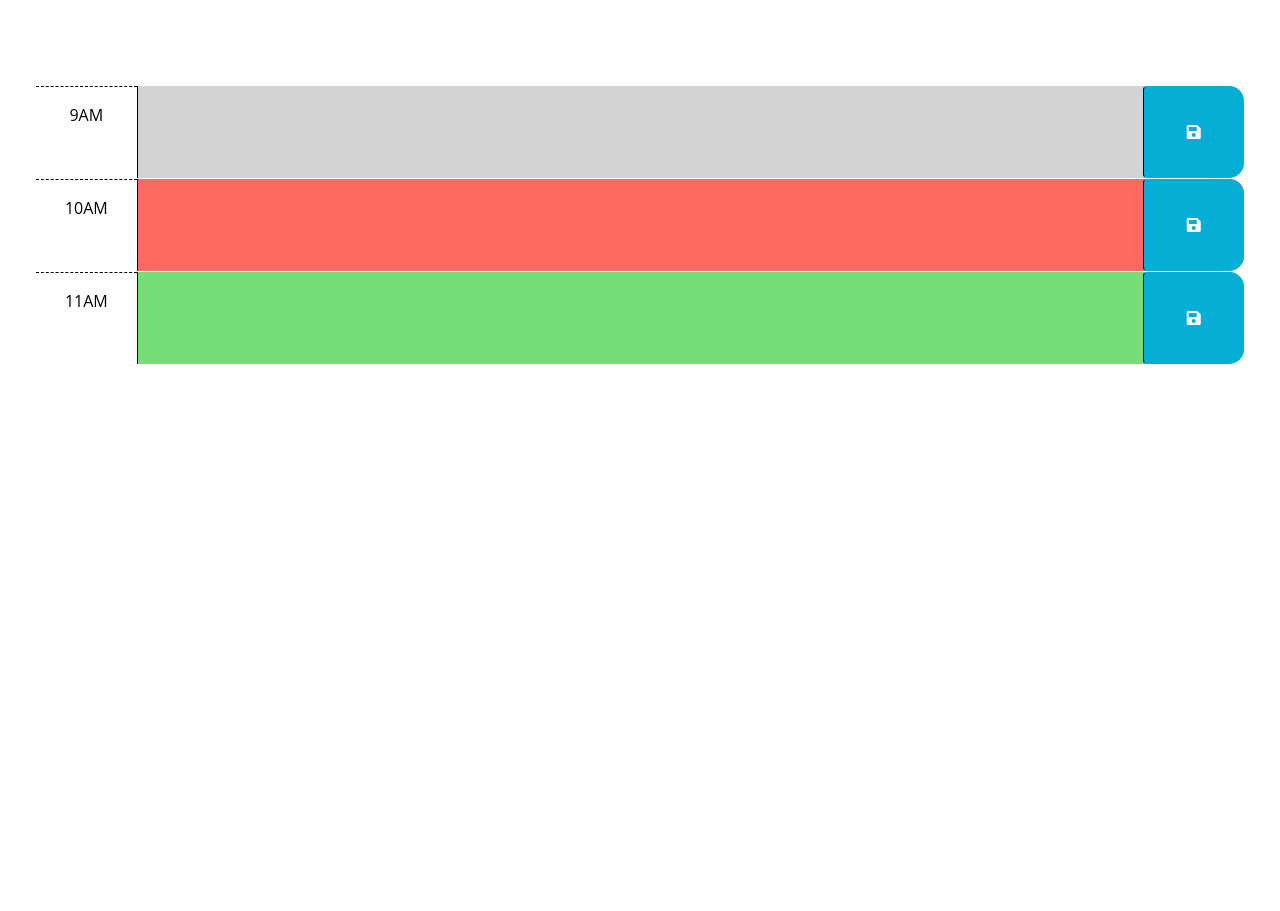
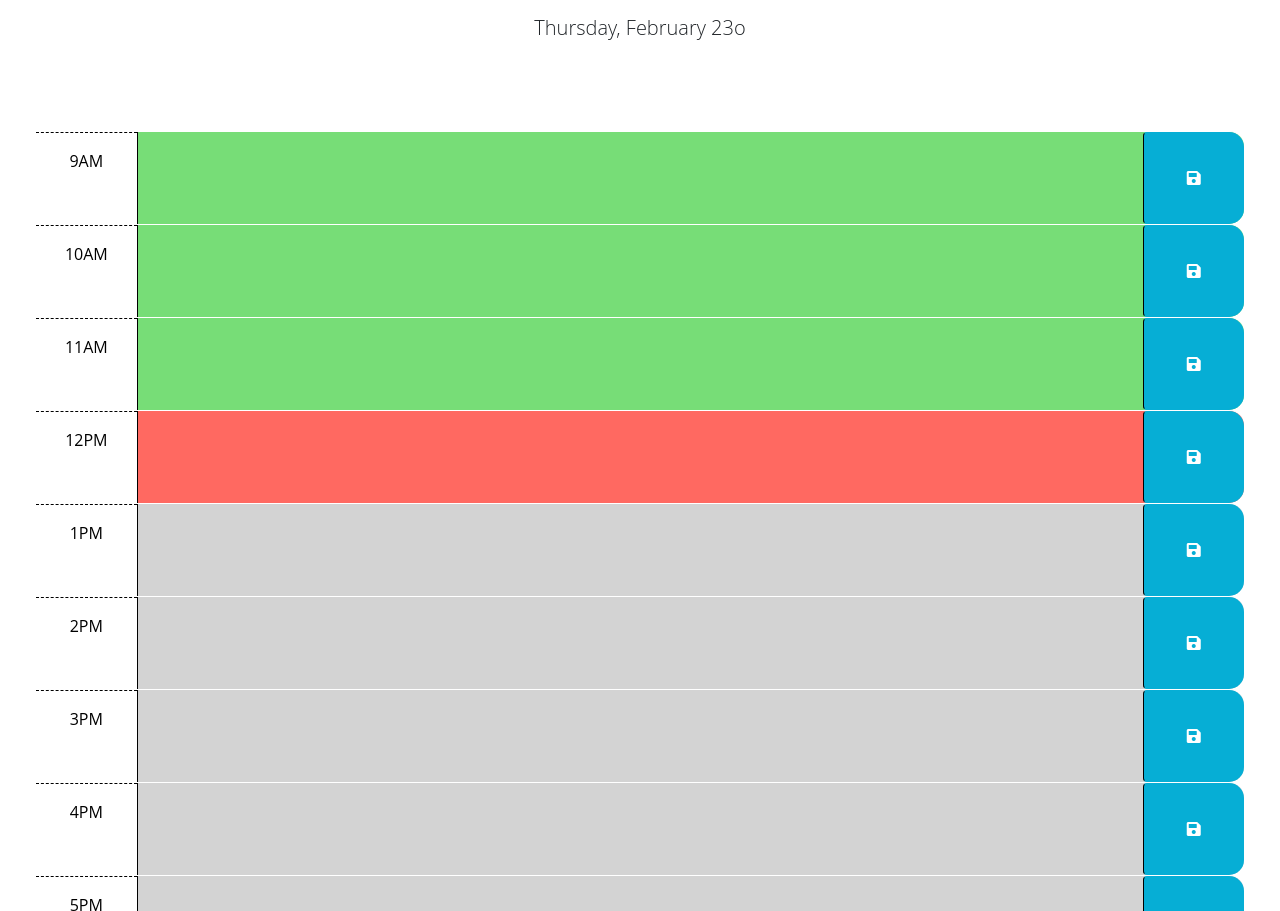
Before and after one commit to JaminHLO/daily-planner, a plain HTML site: page index.html in a window 1280 px wide. Shown: the part 166-1077 px from the top of the page. Before the commit the page ends 800 px from the top, so only its background shows below. Drawn offline with nearby package versions, Linux system fonts and the light colour scheme; files that its build step writes are made by us from their sources.

Commit message:
created mostly correct date and highlight color functionality

```diff
--- a/assets/css/style.css
+++ b/assets/css/style.css
@@ -1,6 +1,10 @@
 body {
   font-family: 'Open Sans', sans-serif;
   font-size: 16px;
+}
+
+header {
+  text-align: center;
 }
 
 textarea {
--- a/assets/js/script.js
+++ b/assets/js/script.js
@@ -1,6 +1,9 @@
 // Wrap all code that interacts with the DOM in a call to jQuery to ensure that
 // the code isn't run until the browser has finished rendering all the elements
 // in the html.
+var currentDayElem = $('#currentDay');
+// var dailyPlannerElem = $('#daily-planner');
+
 $(function () {
   // TODO: Add a listener for click events on the save button. This code should
   // use the id in the containing time-block as a key to save the user input in
@@ -21,3 +24,60 @@ $(function () {
   //
   // TODO: Add code to display the current date in the header of the page.
 });
+
+//display current state of planner
+function displayPlanner (plannerEntries) {
+  const workHoursArray = ["hour-9", "hour-10","hour-11","hour-12","hour-13","hour-14","hour-15","hour-16","hour-17"];
+  $.each(workHoursArray, function(index, hour) {
+    var curPlannerElem = $("#"+`${hour}`);
+    // var curHour =  dayjs().format('H');
+    var curHour = 12;
+    console.log("at", `${index}`, "the id is", "#"+`${hour}`);
+    console.log("the hour is", curHour);
+    if ((curHour-9) < `${index}`) {
+      console.log("hasn't happened yet");
+      curPlannerElem.removeClass();
+      curPlannerElem.addClass('row time-block past');
+    } else if ((curHour-9) == `${index}`) {
+      console.log("happening now");
+      curPlannerElem.removeClass();
+      curPlannerElem.addClass('row time-block present');
+    } else {
+      console.log ("happening in future");
+      curPlannerElem.removeClass();
+      curPlannerElem.addClass('row time-block future');
+    }
+    //if plannerEntries has content for this hour, load into textarea
+  });
+}
+
+//load planner entries
+function loadPlannerEntries () {
+  var dailyPlanner = localStorage.getItem('daily-planner');
+  if (dailyPlanner) {
+    dailyPlanner = JSON.parse(dailyPlanner);
+  }
+  else {
+    dailyPlanner = [];
+    console.log("nothing in localStorage for daily-planner");
+  }
+  return dailyPlanner;
+}
+
+function init () {
+  //do stuff
+  console.log("inside init");
+  //set current day
+  // const advancedFormat = require('dayjs/plugin/advancedFormat');
+  // dayjs.extend(advancedFormat);
+  let currentTime = dayjs().format('dddd, MMMM Do');
+  console.log(currentTime);
+  currentDayElem.text(currentTime);
+
+  //load entries and return daily planner
+  var plannerEntries = loadPlannerEntries ();
+  displayPlanner(plannerEntries);
+
+}
+
+init ();
--- a/index.html
+++ b/index.html
@@ -20,17 +20,17 @@
       href="https://fonts.googleapis.com/css2?family=Fira+Sans:wght@400;700&display=swap"
       rel="stylesheet"
     />
-    <link rel="stylesheet" href="style.css" />
+    <link rel="stylesheet" href="assets/css/style.css" />
     <title>Work Day Scheduler</title>
   </head>
 
   <body>
     <header class="p-5 mb-4">
-      <h1 class="display-3">Work Day Scheduler</h1>
-      <p class="lead">A simple calendar app for scheduling your work day</p>
+      <h1 class="display-3 text-center">Work Day Scheduler</h1>
+      <p class="lead text-center">A simple calendar app for scheduling your work day</p>
       <p id="currentDay" class="lead"></p>
     </header>
-    <div class="container-fluid px-5">
+    <div id="daily-planner" class="container-fluid px-5">
       <!-- Use class for "past", "present", and "future" to apply styles to the
         time-block divs accordingly. The javascript will need to do this by
         adding/removing these classes on each div by comparing the hour in the
@@ -42,7 +42,7 @@
         -->
 
       <!-- Example of a past time block. The "past" class adds a gray background color. -->
-      <div id="hour-9" class="row time-block past">
+      <div id="hour-9" class="row time-block"> <!-- past was here-->
         <div class="col-2 col-md-1 hour text-center py-3">9AM</div>
         <textarea class="col-8 col-md-10 description" rows="3"> </textarea>
         <button class="btn saveBtn col-2 col-md-1" aria-label="save">
@@ -51,7 +51,7 @@
       </div>
 
       <!-- Example of a present time block. The "present" class adds a red background color. -->
-      <div id="hour-10" class="row time-block present">
+      <div id="hour-10" class="row time-block"> <!-- present was here-->
         <div class="col-2 col-md-1 hour text-center py-3">10AM</div>
         <textarea class="col-8 col-md-10 description" rows="3"> </textarea>
         <button class="btn saveBtn col-2 col-md-1" aria-label="save">
@@ -60,8 +60,62 @@
       </div>
 
       <!-- Example of a future time block. The "future" class adds a green background color. -->
-      <div id="hour-11" class="row time-block future">
+      <div id="hour-11" class="row time-block"> <!-- future was here-->
         <div class="col-2 col-md-1 hour text-center py-3">11AM</div>
+        <textarea class="col-8 col-md-10 description" rows="3"> </textarea>
+        <button class="btn saveBtn col-2 col-md-1" aria-label="save">
+          <i class="fas fa-save" aria-hidden="true"></i>
+        </button>
+      </div>
+
+      <!-- Example of a future time block. The "future" class adds a green background color. -->
+      <div id="hour-12" class="row time-block">
+        <div class="col-2 col-md-1 hour text-center py-3">12PM</div>
+        <textarea class="col-8 col-md-10 description" rows="3"> </textarea>
+        <button class="btn saveBtn col-2 col-md-1" aria-label="save">
+          <i class="fas fa-save" aria-hidden="true"></i>
+        </button>
+      </div>
+
+      <!-- Example of a future time block. The "future" class adds a green background color. -->
+      <div id="hour-13" class="row time-block">
+        <div class="col-2 col-md-1 hour text-center py-3">1PM</div>
+        <textarea class="col-8 col-md-10 description" rows="3"> </textarea>
+        <button class="btn saveBtn col-2 col-md-1" aria-label="save">
+          <i class="fas fa-save" aria-hidden="true"></i>
+        </button>
+      </div>
+
+      <!-- Example of a future time block. The "future" class adds a green background color. -->
+      <div id="hour-14" class="row time-block">
+        <div class="col-2 col-md-1 hour text-center py-3">2PM</div>
+        <textarea class="col-8 col-md-10 description" rows="3"> </textarea>
+        <button class="btn saveBtn col-2 col-md-1" aria-label="save">
+          <i class="fas fa-save" aria-hidden="true"></i>
+        </button>
+      </div>
+
+      <!-- Example of a future time block. The "future" class adds a green background color. -->
+      <div id="hour-15" class="row time-block">
+        <div class="col-2 col-md-1 hour text-center py-3">3PM</div>
+        <textarea class="col-8 col-md-10 description" rows="3"> </textarea>
+        <button class="btn saveBtn col-2 col-md-1" aria-label="save">
+          <i class="fas fa-save" aria-hidden="true"></i>
+        </button>
+      </div>
+
+      <!-- Example of a future time block. The "future" class adds a green background color. -->
+      <div id="hour-16" class="row time-block">
+        <div class="col-2 col-md-1 hour text-center py-3">4PM</div>
+        <textarea class="col-8 col-md-10 description" rows="3"> </textarea>
+        <button class="btn saveBtn col-2 col-md-1" aria-label="save">
+          <i class="fas fa-save" aria-hidden="true"></i>
+        </button>
+      </div>
+
+      <!-- Example of a future time block. The "future" class adds a green background color. -->
+      <div id="hour-17" class="row time-block">
+        <div class="col-2 col-md-1 hour text-center py-3">5PM</div>
         <textarea class="col-8 col-md-10 description" rows="3"> </textarea>
         <button class="btn saveBtn col-2 col-md-1" aria-label="save">
           <i class="fas fa-save" aria-hidden="true"></i>
@@ -74,6 +128,9 @@
     integrity="sha256-iu/zLUB+QgISXBLCW/mcDi/rnf4m4uEDO0wauy76x7U="
     crossorigin="anonymous"></script>
 
-    <script src="script.js"></script>
+    <!-- <script src="https://cdn.jsdelivr.net/npm/dayjs@1/plugin/advancedFormat.js"></script>
+    <script>dayjs.extend(window.dayjs_plugin_advancedFormat)</script> -->
+
+    <script src="assets/js/script.js"></script>
   </body>
 </html>
```
Also changed, not shown: assets/images/05-third-party-apis-homework-demo 2.gif (added).
